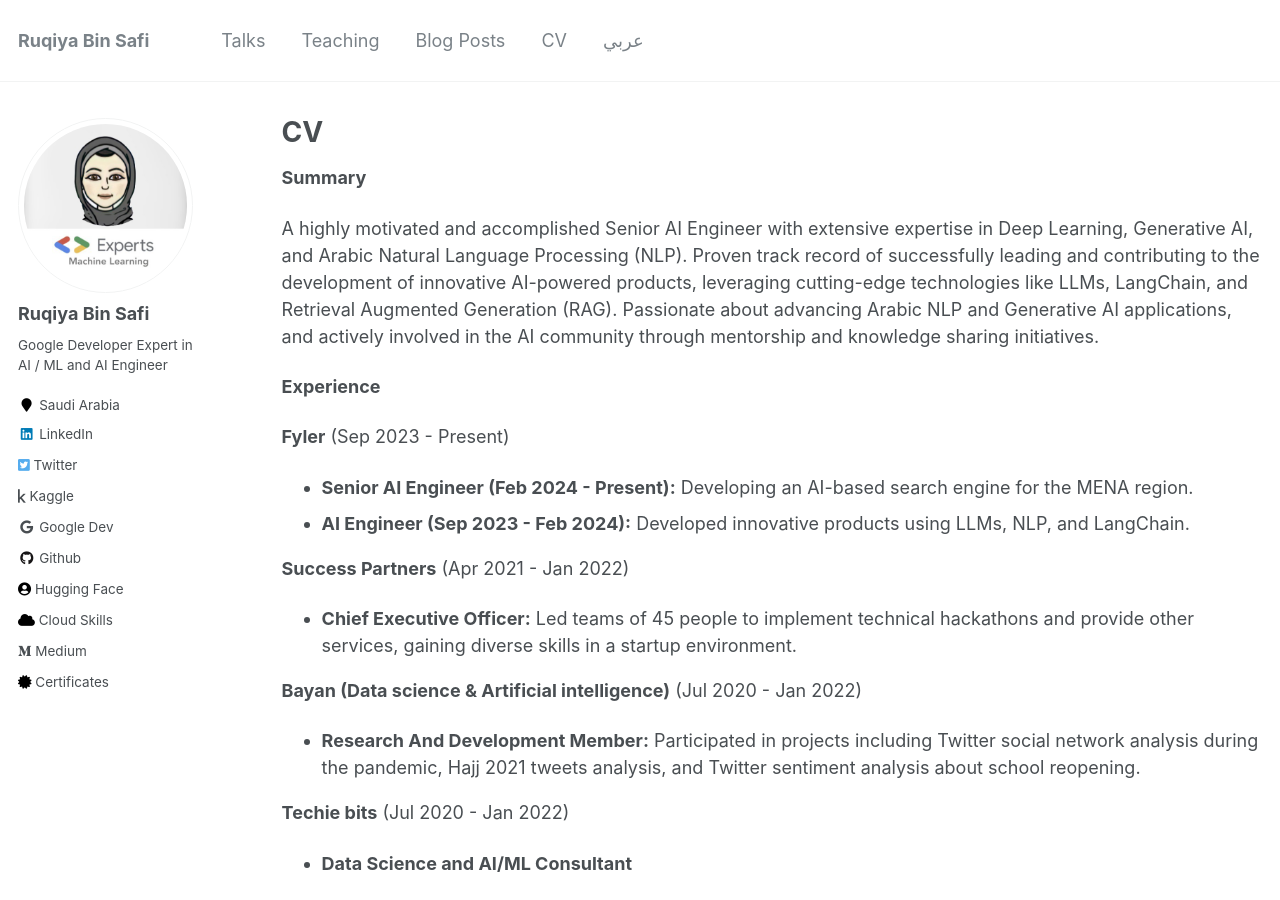
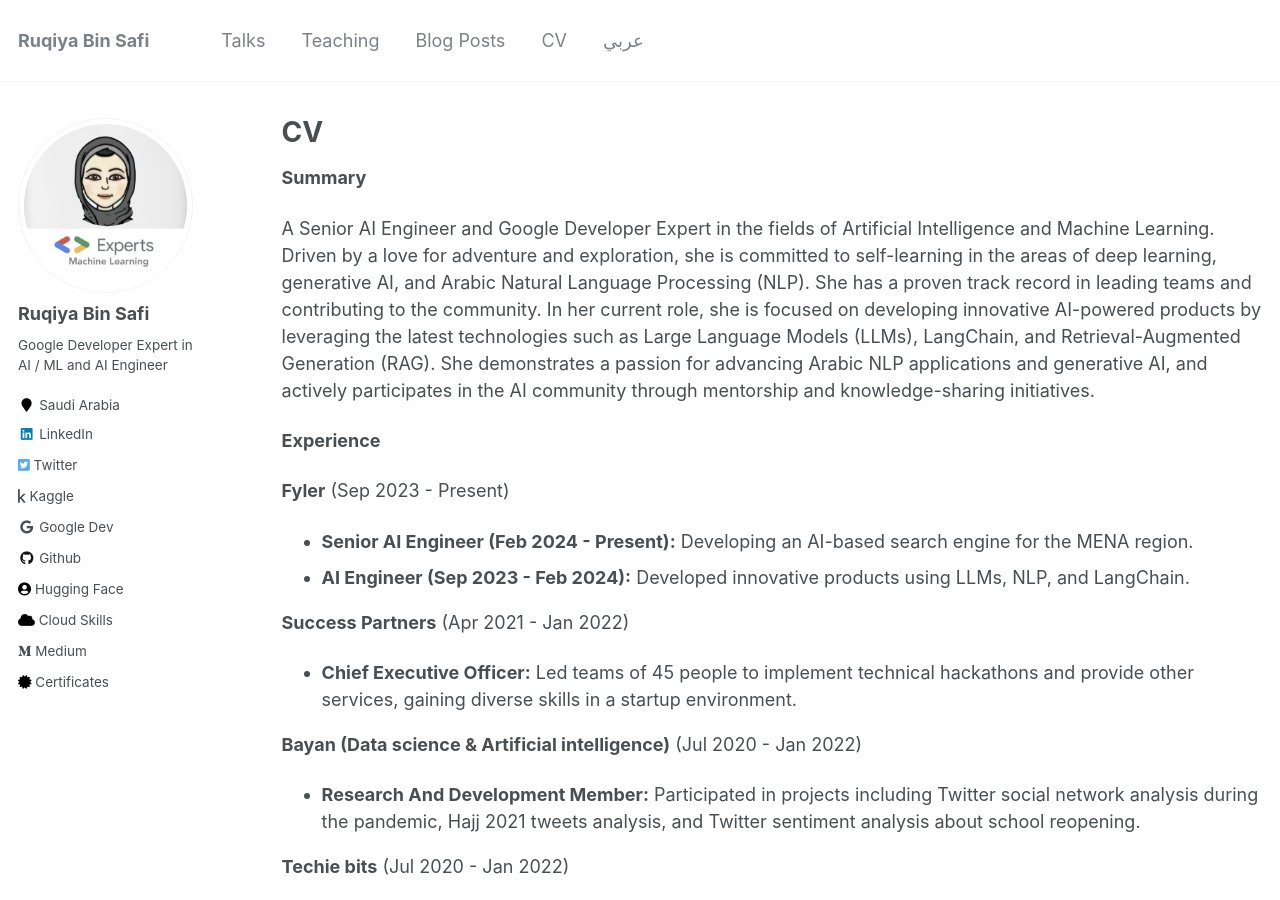
Before and after one commit to Ruqyai/ruqyai.github.io, a Jekyll site: the page built from _pages/cv.md, in a window 1280 px wide and 900 px high. Built offline with Jekyll 4.4.1, drawn with Linux system fonts in a browser that asks for light colours.

Commit message:
Update CV

```diff
--- a/_pages/cv.md
+++ b/_pages/cv.md
@@ -11,7 +11,7 @@
 
 **Summary**
 
-A highly motivated and accomplished Senior AI Engineer with extensive expertise in Deep Learning, Generative AI, and Arabic Natural Language Processing (NLP). Proven track record of successfully leading and contributing to the development of innovative AI-powered products, leveraging cutting-edge technologies like LLMs, LangChain, and Retrieval Augmented Generation (RAG). Passionate about advancing Arabic NLP and Generative AI applications, and actively involved in the AI community through mentorship and knowledge sharing initiatives.
+A Senior AI Engineer and Google Developer Expert in the fields of Artificial Intelligence and Machine Learning. Driven by a love for adventure and exploration, she is committed to self-learning in the areas of deep learning, generative AI, and Arabic Natural Language Processing (NLP). She has a proven track record in leading teams and contributing to the community. In her current role, she is focused on developing innovative AI-powered products by leveraging the latest technologies such as Large Language Models (LLMs), LangChain, and Retrieval-Augmented Generation (RAG). She demonstrates a passion for advancing Arabic NLP applications and generative AI, and actively participates in the AI community through mentorship and knowledge-sharing initiatives.
 
 **Experience**
 
```
